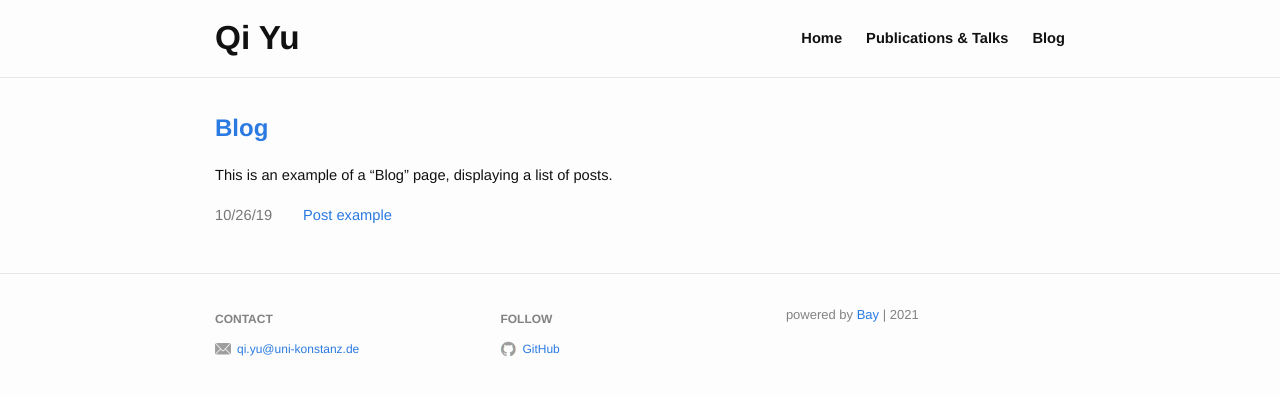
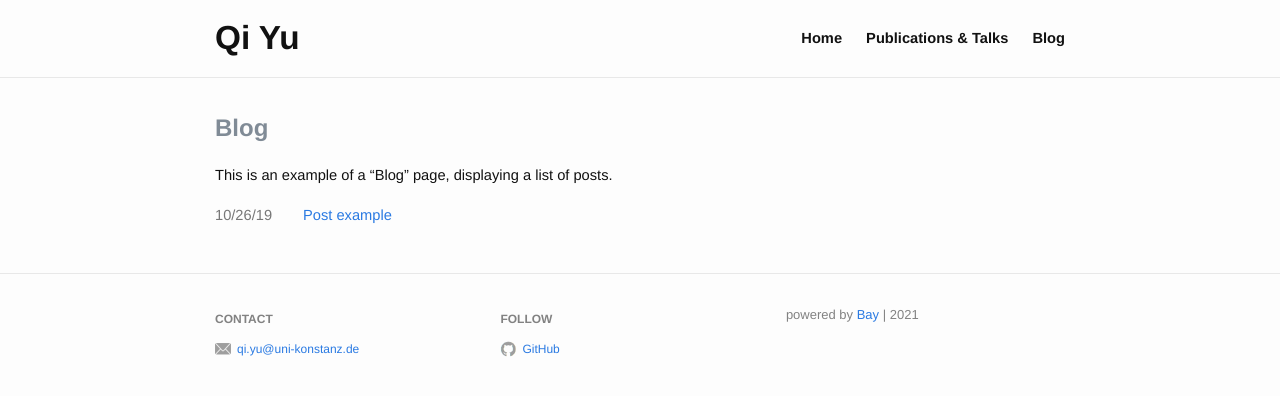
Before and after one commit to qi-yu/qi-yu.github.io, a Jekyll site: the page built from blog.md, in a window 1280 px wide. Shown: the top 396 px of the page. Built offline with Jekyll 4.4.1, drawn with Linux system fonts in a browser that asks for light colours.

Commit message:
changed page heading color

```diff
--- a/assets/css/custom.css
+++ b/assets/css/custom.css
@@ -21,7 +21,7 @@ h3 {
 }
 
 .page-heading {
-    color: #2a7ae2;
+    color: #808B96;
     font-size: 18pt;
 }
 
```
Also changed, not shown: 13 other files.
